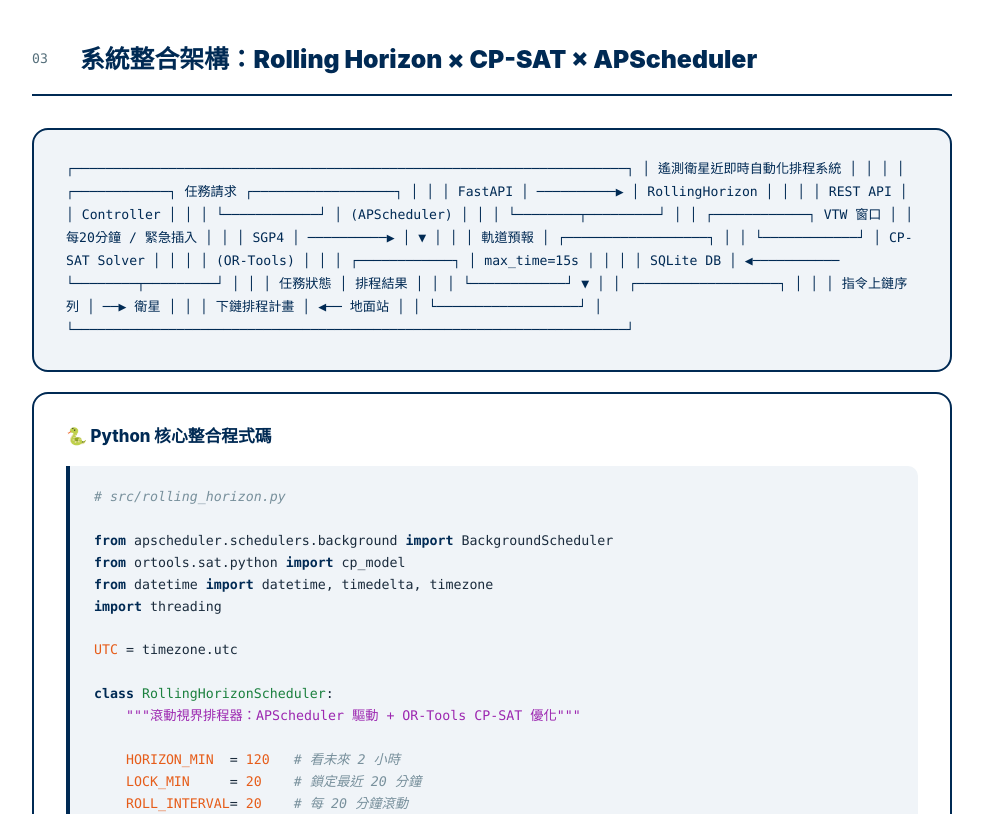
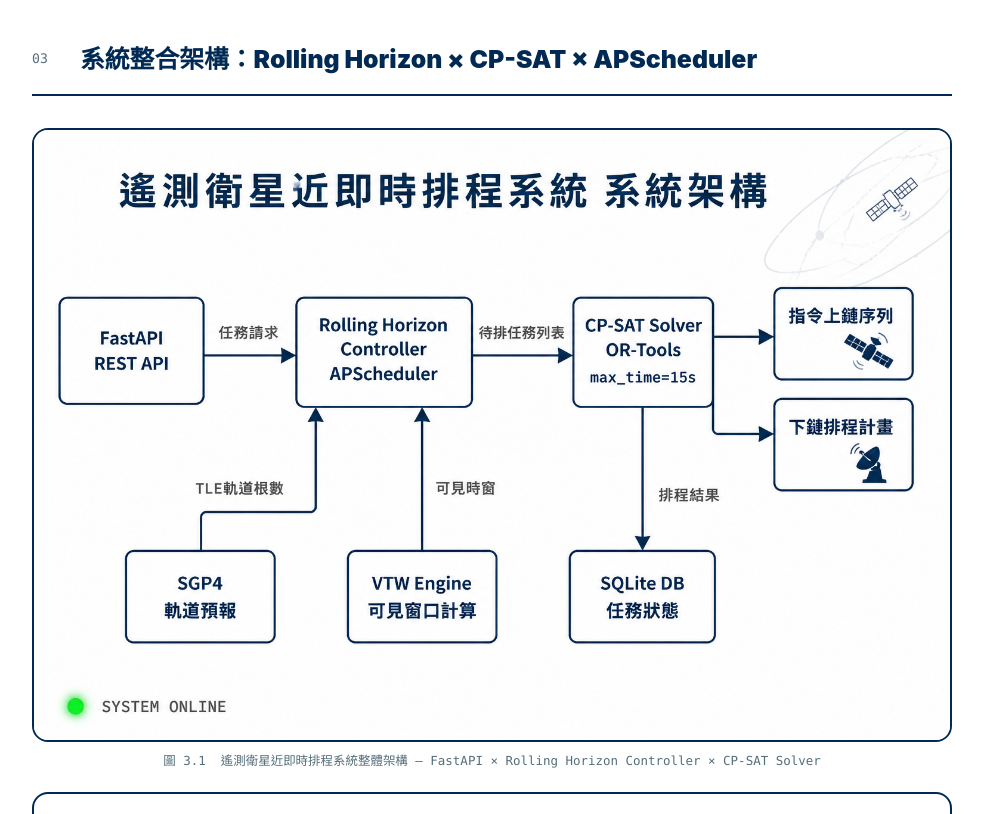
Before and after one commit to kevinchang0531/near-realtime-scheduling, a plain HTML site: page docs/research/rolling-horizon-ortools-report.html in a window 1280 px wide. Shown: the part 3500-4314 px from the top of the page, without its empty margins (148-1131 px from the left). Drawn offline with Linux system fonts and the light colour scheme.

Commit message:
docs: 嵌入 AI 生成架構圖至 HTML 報告 §3.1
- 新增 docs/research/arch_31_20260606_085706.png（gpt-image-2 生成）
- 替換 §3.1 ASCII 架構圖為實際圖片，含 figcaption 說明
- TASA 航太風格：深藍邊框 + 圓角 + monospace 圖說

Co-Authored-By: Claude Sonnet 4.6 <noreply@anthropic.com>

```diff
--- a/docs/research/rolling-horizon-ortools-report.html
+++ b/docs/research/rolling-horizon-ortools-report.html
@@ -643,28 +643,16 @@ model.<span class="fn">maximize</span>(<span class="fn">sum</span>(t.priority *
     <h2>系統整合架構：Rolling Horizon × CP-SAT × APScheduler</h2>
   </div>
 
-  <div class="arch-box">┌──────────────────────────────────────────────────────────────────────┐
-│                  遙測衛星近即時自動化排程系統                          │
-│                                                                        │
-│  ┌────────────┐   任務請求    ┌──────────────────┐                    │
-│  │  FastAPI   │ ──────────▶  │  RollingHorizon  │                    │
-│  │  REST API  │              │  Controller      │                    │
-│  └────────────┘              │  (APScheduler)   │                    │
-│                              └────────┬─────────┘                    │
-│  ┌────────────┐   VTW 窗口    │         │ 每20分鐘 / 緊急插入         │
-│  │  SGP4      │ ──────────▶  │         ▼                             │
-│  │  軌道預報  │              ┌──────────────────┐                    │
-│  └────────────┘              │  CP-SAT Solver   │                    │
-│                              │  (OR-Tools)      │                    │
-│  ┌────────────┐              │  max_time=15s    │                    │
-│  │  SQLite DB │ ◀─────────── └────────┬─────────┘                    │
-│  │  任務狀態  │    排程結果           │                               │
-│  └────────────┘                       ▼                              │
-│                              ┌──────────────────┐                    │
-│                              │  指令上鏈序列     │ ──▶ 衛星           │
-│                              │  下鏈排程計畫     │ ◀── 地面站         │
-│                              └──────────────────┘                    │
-└──────────────────────────────────────────────────────────────────────┘</div>
+  <figure style="margin:20px 0;">
+    <img
+      src="arch_31_20260606_085706.png"
+      alt="遙測衛星近即時排程系統整體架構圖"
+      style="width:100%;border:2px solid var(--navy);border-radius:var(--radius);display:block;"
+    />
+    <figcaption style="font-family:var(--mono);font-size:.78rem;color:var(--gray);margin-top:8px;text-align:center;">
+      圖 3.1 &nbsp;遙測衛星近即時排程系統整體架構 — FastAPI × Rolling Horizon Controller × CP-SAT Solver
+    </figcaption>
+  </figure>
 
   <div class="card">
     <div class="card-title">🐍 Python 核心整合程式碼</div>
```
Also changed, not shown: docs/research/arch_31_20260606_085706.png (added).
